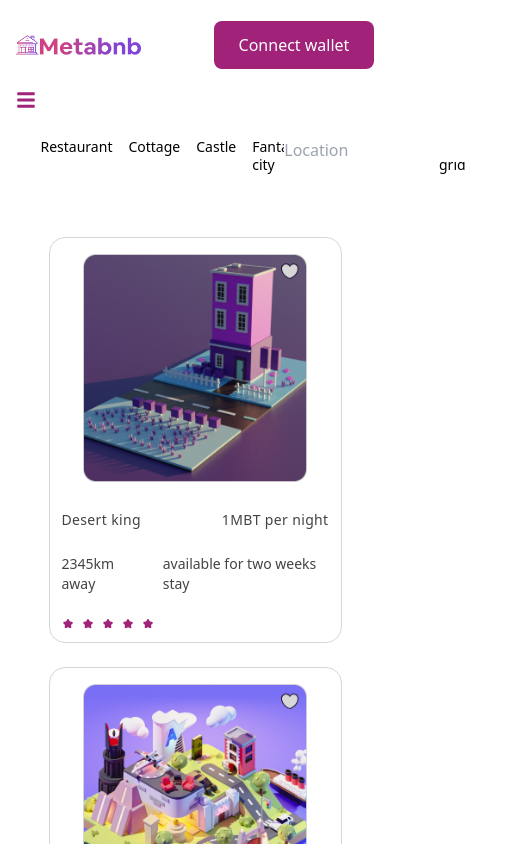
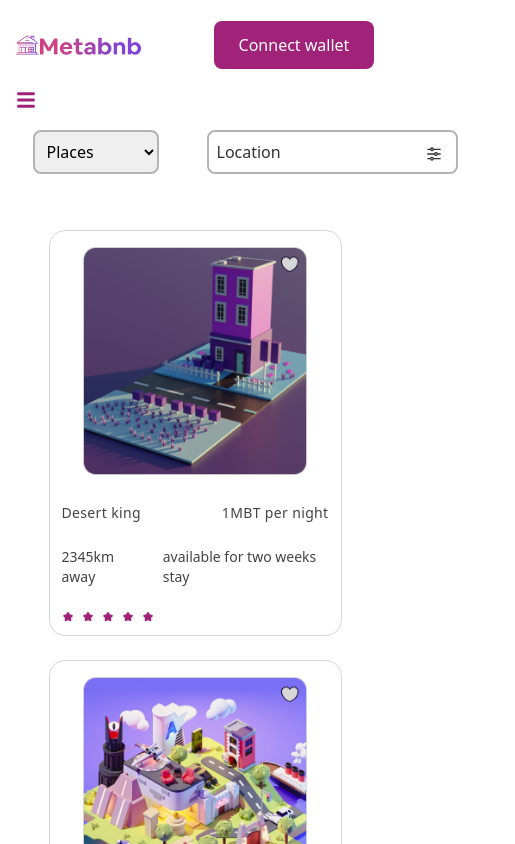
Before and after one commit to queen-x-vee/hng-metabnb-app, a React (Create React App) app: page /places in a window 390 px wide. Shown: the top 844 px of the page, 515 px wide, since content can reach past the window. Built offline with nearby package versions, Linux system fonts and the light colour scheme; the HTML template or start-up script is replaced by a standard one; a web font is replaced by a local one.

Commit message:
fix:modified the second navbar

```diff
--- a/src/components/Modal/Navbar.css
+++ b/src/components/Modal/Navbar.css
@@ -45,10 +45,10 @@
         flex-direction: column;
          justify-content: center;
          align-items: center;
-         width: 100%;
+         width: 50%;
          height: 100vh;
          position: absolute;
-         background-color: #ffc089;
+         background-color: #fff;
          color: #a02279 ;
          top: 0;
          bottom:10px;
--- a/src/components/Navbar2.js
+++ b/src/components/Navbar2.js
@@ -1,25 +1,48 @@
-import React from 'react'
+import React from "react";
+import { RiEqualizerLine } from "react-icons/ri";
 
 const Navbar2 = () => {
   return (
-    <div className='w-full mt-5'>
-        <div className='w-10/12  mx-auto flex flex-row justify-between'>
-            <ul className='w-9/12 flex flex-row justify-between text-sm leading-tight'>
-            <li className='m-2'>Restaurant</li>
-            <li className='m-2'>Cottage</li>
-            <li className='m-2'>Castle</li>
-            <li className='m-2'>Fantast city</li>
-            <li className='m-2'>Beach</li>
-            <li className='m-2'>Carbins</li>
-            <li className='m-2'>Off-grid</li>
-            <li className='my-2'>Farm</li>
-            </ul>
-            <div className='m-2'>
-                <input placeholder='Location'/>
-            </div>
+    <div className="w-full mt-5">
+      <div className="w-10/12  mx-auto flex flex-row justify-between">
+        <ul className=" hidden w-6/12 md:w-9/12 md:flex flex-row justify-between text-md leading-tight">
+          <li className="m-2">Restaurant</li>
+          <li className="m-2">Cottage</li>
+          <li className="m-2">Castle</li>
+          <li className="m-2">Fantast city</li>
+          <li className="m-2">Beach</li>
+          <li className="m-2">Carbins</li>
+          <li className="m-2">Off-grid</li>
+          <li className="my-2">Farm</li>
+        </ul>
+        <div className="relative flex flex-row justify-between gap-12">
+
+          <select name="places" id="places" className=" border-2 border-nav-input rounded-lg p-2 md:hidden">
+          <option className="text-input-placeholder" value="Places">Places</option>
+            <option value="Restaurant">Restaurant</option>
+            <option value="Cottage">Cottage</option>
+            <option value="Fantast city">Fantast city</option>
+            <option value="Beach">Beach</option>
+            <option value="Carbins">Carbins</option>
+            <option value="Off-grid">Off-grid</option>
+            <option value="Farm">Farm</option>
+          </select>
+          <input
+            className=" border-2 border-nav-input rounded-lg p-2 placeholder:text-input-placeholder"
+            placeholder={`Location `}
+          />
+          <RiEqualizerLine
+            style={{
+              position: "absolute",
+              top: "16px",
+              right: "16px",
+              color: "#333333",
+            }}
+          />
         </div>
+      </div>
     </div>
-  )
-}
+  );
+};
 
-export default Navbar2
+export default Navbar2;
--- a/tailwind.config.js
+++ b/tailwind.config.js
@@ -16,7 +16,9 @@ module.exports = {
       'footer-black':'#1d1d1e',
       'footer-white':'#f1f3f9',
       'modal-grey':'#cfd8dc',
-      'modal-bg':'#f8f9fa'
+      'modal-bg':'#f8f9fa',
+      'nav-input':'#b4b4b4',
+      'input-placeholder':'#333333'
 
     },
     extend: {
```
